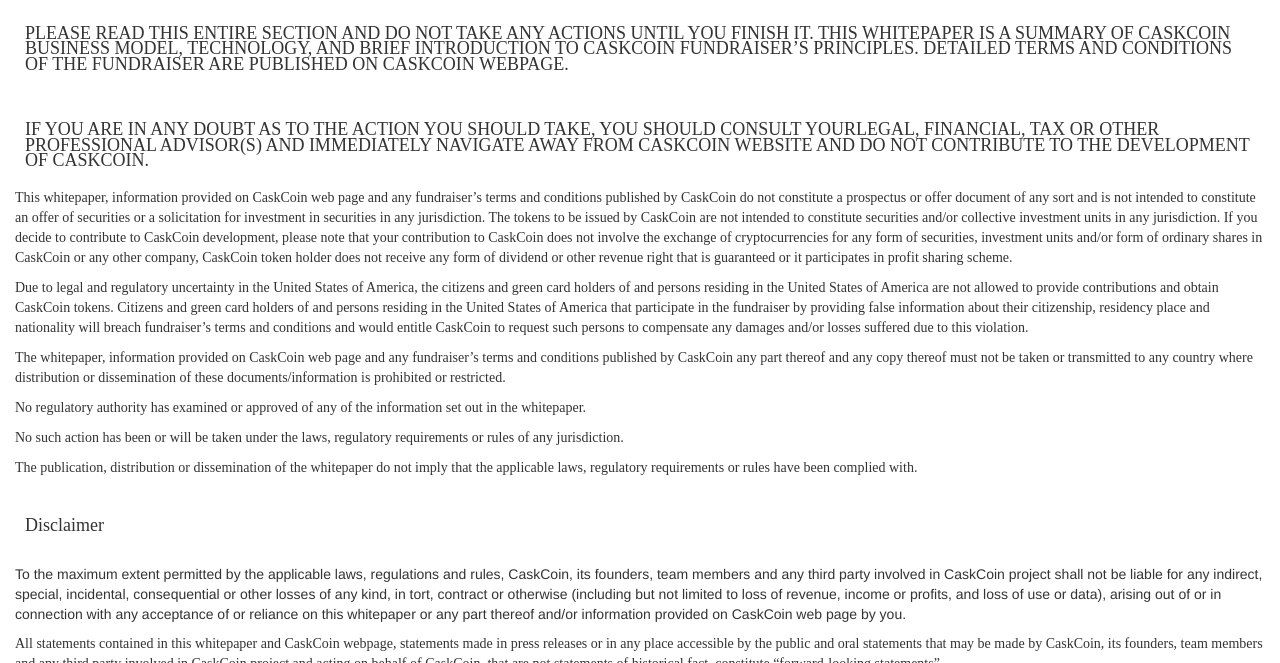
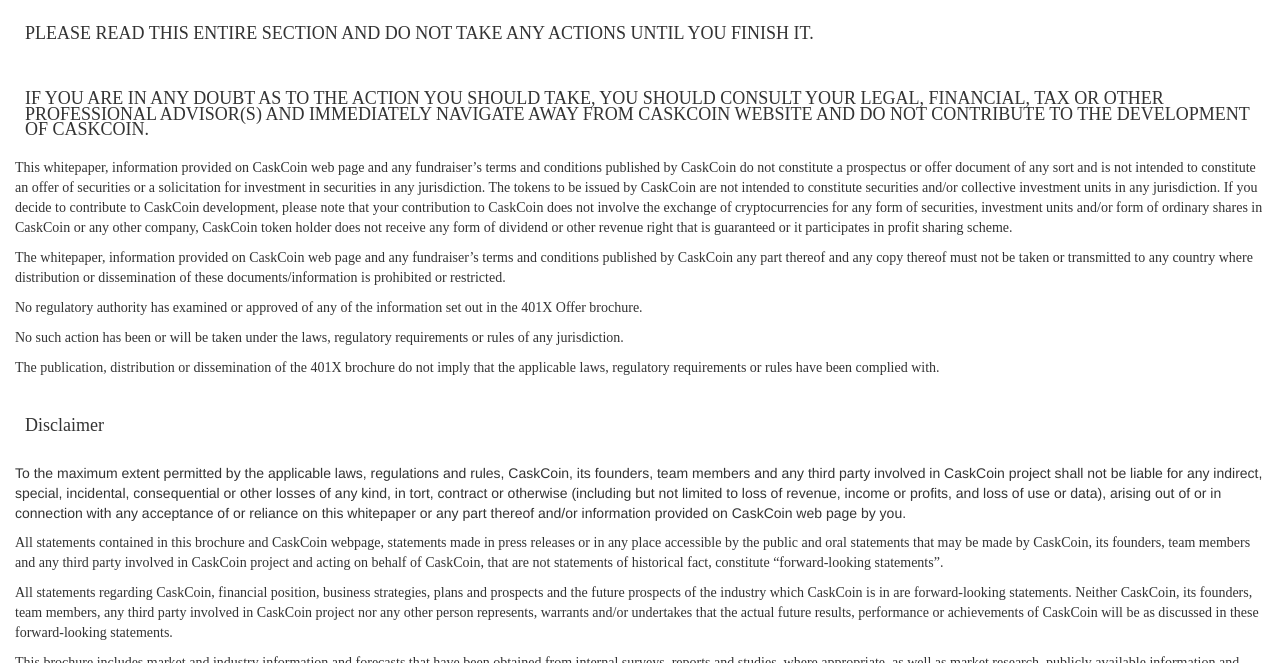
Before and after one commit to CaskCoin/caskcoin.github.io, a Jekyll site: the page built from pages/legal.md, in a window 1280 px wide and 900 px high, scrolled down 217 px, cut to the strip 237-900 px from the top of the window. Built offline with Jekyll 4.4.1, drawn with Linux system fonts in a browser that asks for light colours; some web fonts are replaced; comment, search, counter and statistics services are not loaded; some of the changed text lies outside the part shown.

Commit message:
Update legal.html
remove whitepaper and replace with 401x offer broucher

```diff
--- a/_layouts/legal.html
+++ b/_layouts/legal.html
@@ -3,9 +3,9 @@
 ---
 
   <div class="container-fluid">
-    <h3>PLEASE READ THIS ENTIRE SECTION AND DO NOT TAKE ANY ACTIONS UNTIL YOU FINISH IT. THIS WHITEPAPER IS A SUMMARY OF CASKCOIN BUSINESS MODEL, TECHNOLOGY, AND BRIEF INTRODUCTION TO CASKCOIN FUNDRAISER’S PRINCIPLES. DETAILED TERMS AND CONDITIONS OF THE FUNDRAISER ARE PUBLISHED ON CASKCOIN WEBPAGE.</h3>
+    <h3>PLEASE READ THIS ENTIRE SECTION AND DO NOT TAKE ANY ACTIONS UNTIL YOU FINISH IT. </h3>
 
-    <h3>IF YOU ARE IN ANY DOUBT AS TO THE ACTION YOU SHOULD TAKE, YOU SHOULD CONSULT YOURLEGAL, FINANCIAL, TAX OR OTHER PROFESSIONAL ADVISOR(S) AND IMMEDIATELY NAVIGATE AWAY FROM CASKCOIN WEBSITE AND DO NOT CONTRIBUTE TO THE DEVELOPMENT OF CASKCOIN.</h3>
+    <h3>IF YOU ARE IN ANY DOUBT AS TO THE ACTION YOU SHOULD TAKE, YOU SHOULD CONSULT YOUR LEGAL, FINANCIAL, TAX OR OTHER PROFESSIONAL ADVISOR(S) AND IMMEDIATELY NAVIGATE AWAY FROM CASKCOIN WEBSITE AND DO NOT CONTRIBUTE TO THE DEVELOPMENT OF CASKCOIN.</h3>
 
     <p>
     This whitepaper, information provided on CaskCoin web page and any fundraiser’s terms and conditions published by CaskCoin do not constitute a prospectus or offer document of any sort and is not intended to constitute an offer of securities or a solicitation for investment in securities in any jurisdiction. The tokens to be issued by CaskCoin are not intended to constitute securities and/or collective investment units in any jurisdiction. If you decide to contribute to CaskCoin development, please note that your contribution to
@@ -14,15 +14,11 @@
     </p>
 
     <p>
-    Due to legal and regulatory uncertainty in the United States of America, the citizens and green card holders of and persons residing in the United States of America are not allowed to provide contributions and obtain CaskCoin tokens. Citizens and green card holders of and persons residing in the United States of America that participate in the fundraiser by providing false information about their citizenship, residency place and nationality will breach fundraiser’s terms and conditions and would entitle CaskCoin to request such persons to compensate any damages and/or losses suffered due to this violation.
-    </p>
-
-    <p>
     The whitepaper, information provided on CaskCoin web page and any fundraiser’s terms and conditions published by CaskCoin any part thereof and any copy thereof must not be taken or transmitted to any country where distribution or dissemination of these documents/information is prohibited or restricted.
     </p>
 
     <p>
-    No regulatory authority has examined or approved of any of the information set out in the whitepaper.
+    No regulatory authority has examined or approved of any of the information set out in the 401X Offer brochure.
     </p>
 
     <p>
@@ -30,7 +26,7 @@
     </p>
 
     <p>
-    The publication, distribution or dissemination of the whitepaper do not imply that the applicable laws, regulatory requirements or rules have been complied with.
+    The publication, distribution or dissemination of the 401X brochure do not imply that the applicable laws, regulatory requirements or rules have been complied with.
     </p>
 
 
@@ -40,7 +36,7 @@
     </p>
 
     <p>
-    All statements contained in this whitepaper and CaskCoin webpage, statements made in press releases or in any place accessible by the public and oral statements that may be made by CaskCoin, its founders, team members and any third party involved in CaskCoin project and acting on behalf of CaskCoin, that are not statements of historical fact, constitute “forward-looking statements”.
+    All statements contained in this brochure and CaskCoin webpage, statements made in press releases or in any place accessible by the public and oral statements that may be made by CaskCoin, its founders, team members and any third party involved in CaskCoin project and acting on behalf of CaskCoin, that are not statements of historical fact, constitute “forward-looking statements”.
     </p>
 
     <p>
@@ -48,15 +44,15 @@
     </p>
 
     <p>
-    This whitepaper includes market and industry information and forecasts that have been obtained from internal surveys, reports and studies, where appropriate, as well as market research, publicly available information and industry publications. Such surveys, reports, studies, market research, publicly available information and publications generally state that the information that they contain has the from sources believed to be reliable, but there can be no assurance as to the accuracy or completeness of such included information.
+    This brochure includes market and industry information and forecasts that have been obtained from internal surveys, reports and studies, where appropriate, as well as market research, publicly available information and industry publications. Such surveys, reports, studies, market research, publicly available information and publications generally state that the information that they contain has the from sources believed to be reliable, but there can be no assurance as to the accuracy or completeness of such included information.
     </p>
 
     <p>
-    No information in this whitepaper should be considered to be business, legal, financial or tax advice regarding contribution to the development of CaskCoin. You should be aware that you may be required to bear the financial risk of any obtained CaskCoin tokens for an indefinite period of time. CaskCoin does not make or purport to make, and hereby disclaims, any representation, warranty or undertaking in any form whatsoever to any entity or person, including any representation, warranty or undertaking in relation to the truth, accuracy, and completeness of any of the information set out in this
-    whitepaper.
+    No information in this brochure should be considered to be business, legal, financial or tax advice regarding contribution to the development of CaskCoin. You should be aware that you may be required to bear the financial risk of any obtained CaskCoin tokens for an indefinite period of time. CaskCoin does not make or purport to make, and hereby disclaims, any representation, warranty or undertaking in any form whatsoever to any entity or person, including any representation, warranty or undertaking in relation to the truth, accuracy, and completeness of any of the information set out in this
+    brochure.
     </p>
 
     <p>
-    The information contained on the CaskCoin web page and whitepaper are of descriptive nature only, are not binding and do – unless explicitly referred to in fundraiser’s terms and conditions. No part of this whitepaper is to be reproduced, distributed or disseminated without including this section.
+    The information contained on the CaskCoin web page and brochure are of descriptive nature only, are not binding and do – unless explicitly referred to in fundraiser’s terms and conditions. No part of this whitepaper is to be reproduced, distributed or disseminated without including this section.
     </p>
   </div>
```
